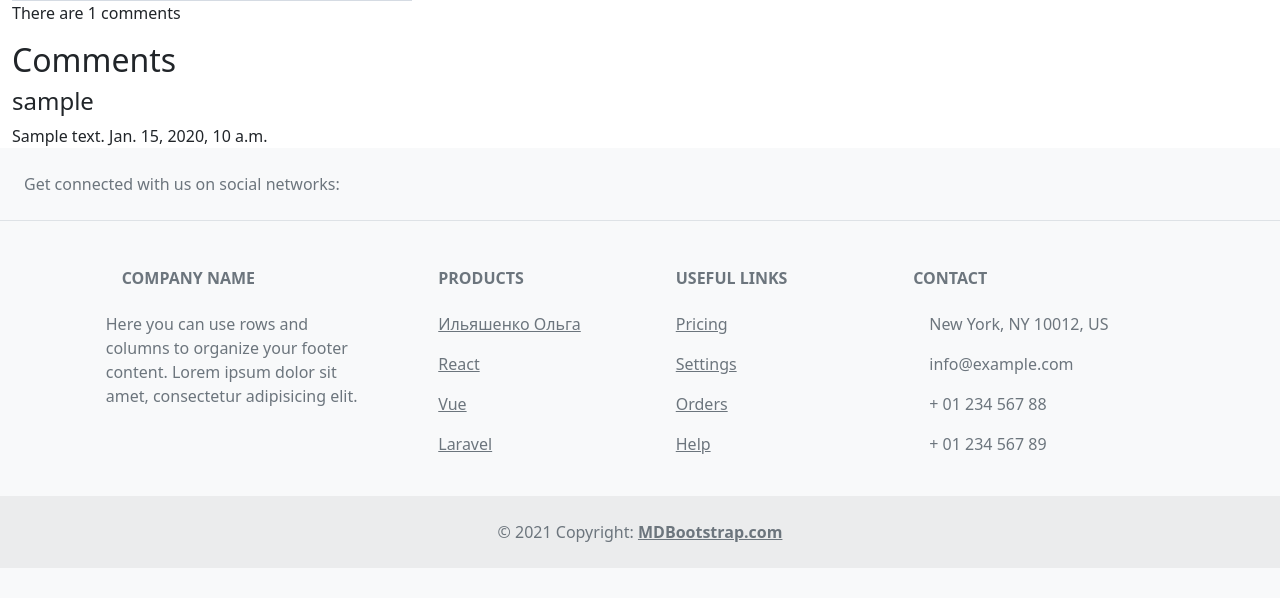
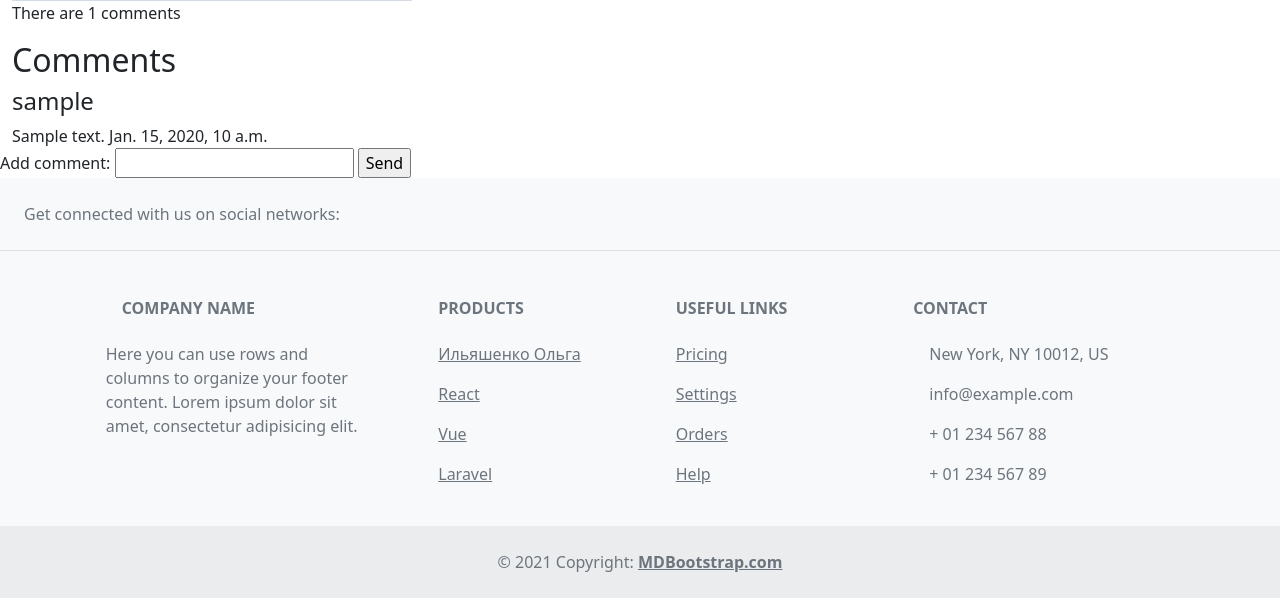
Before and after one commit to Kollaider/gallery, a Django app: page /detail/1 in a window 1280 px wide. Shown: the part 371-969 px from the top of the page. Before the commit the page ends 939 px from the top, so only its background shows below. Run offline with Django 4.2, Linux system fonts and the light colour scheme; tables that the repository leaves empty hold one stand-in row (values such as "Sample post"); grey boxes marked "Sample" are stand-in pictures.

Commit message:
added forms

```diff
--- a/templates/detail.html
+++ b/templates/detail.html
@@ -29,4 +29,10 @@
     {% endif %}
 </div>
 
+<form action="{% url 'web:comment' card.pk %}" method="post">
+{% csrf_token %}
+    <label for="comment">Add comment: </label>
+    <input id="comment" type="text" name="comment" value="{{ form.comment }}" >
+    <input type="submit" value="Send">
+</form>
 {% endblock %}
--- a/web/urls.py
+++ b/web/urls.py
@@ -1,10 +1,11 @@
 from django.urls import path
 
-from web.views import index, detail, about
+from web.views import index, detail, about, do_comment
 
 app_name = "web"
 urlpatterns = [
+    path('comment/<int:card_pk>', do_comment, name='comment'),
     path('', index, name="home"),
     path('detail/<int:pk>', detail, name="detail"),
-    path('about/', about, name='about')
+    path('about/', about, name='about'),
 ]
--- a/web/views.py
+++ b/web/views.py
@@ -1,4 +1,5 @@
-from django.shortcuts import render
+from django.shortcuts import render, redirect
+from django.urls import reverse
 
 from web.models import Card, Comment
 
@@ -11,10 +12,37 @@ def index(request):
 
 def detail(request, pk):
     card = Card.objects.get(id=pk)
-    comments = Comment.objects.filter(card_id=pk)
+    comments = Comment.objects.filter(card_id=pk).order_by('-date')
     print(comments.query)
     context = {'card': card, 'comments': comments}
     return render(request, 'detail.html', context=context)
 
 def about(request):
     return render(request, 'about.html')
+
+
+from django.http import HttpResponseRedirect
+from django.shortcuts import render
+from .forms import CommentForm
+
+def do_comment(request, card_pk):
+
+    if request.method == 'POST':
+        # create a form instance and populate it with data from the request:
+        form = CommentForm(request.POST)
+        # check whether it's valid:
+        print(str(form.errors))
+        if form.is_valid():
+            # process the data in form.cleaned_data as required
+            # ...
+            new_comment = Comment(user_id=request.user.id, card_id=card_pk)
+            new_comment.text = form.cleaned_data['comment']
+            new_comment.save()
+            return HttpResponseRedirect(reverse('web:detail', args=[card_pk]))
+
+
+    # if a GET (or any other method) we'll create a blank form
+    else:
+        form = CommentForm()
+
+    return render(request, 'detail.html', {'form': form})
```
Also changed, not shown: web/forms.py (added, +9 -0 lines), README.md (added).
